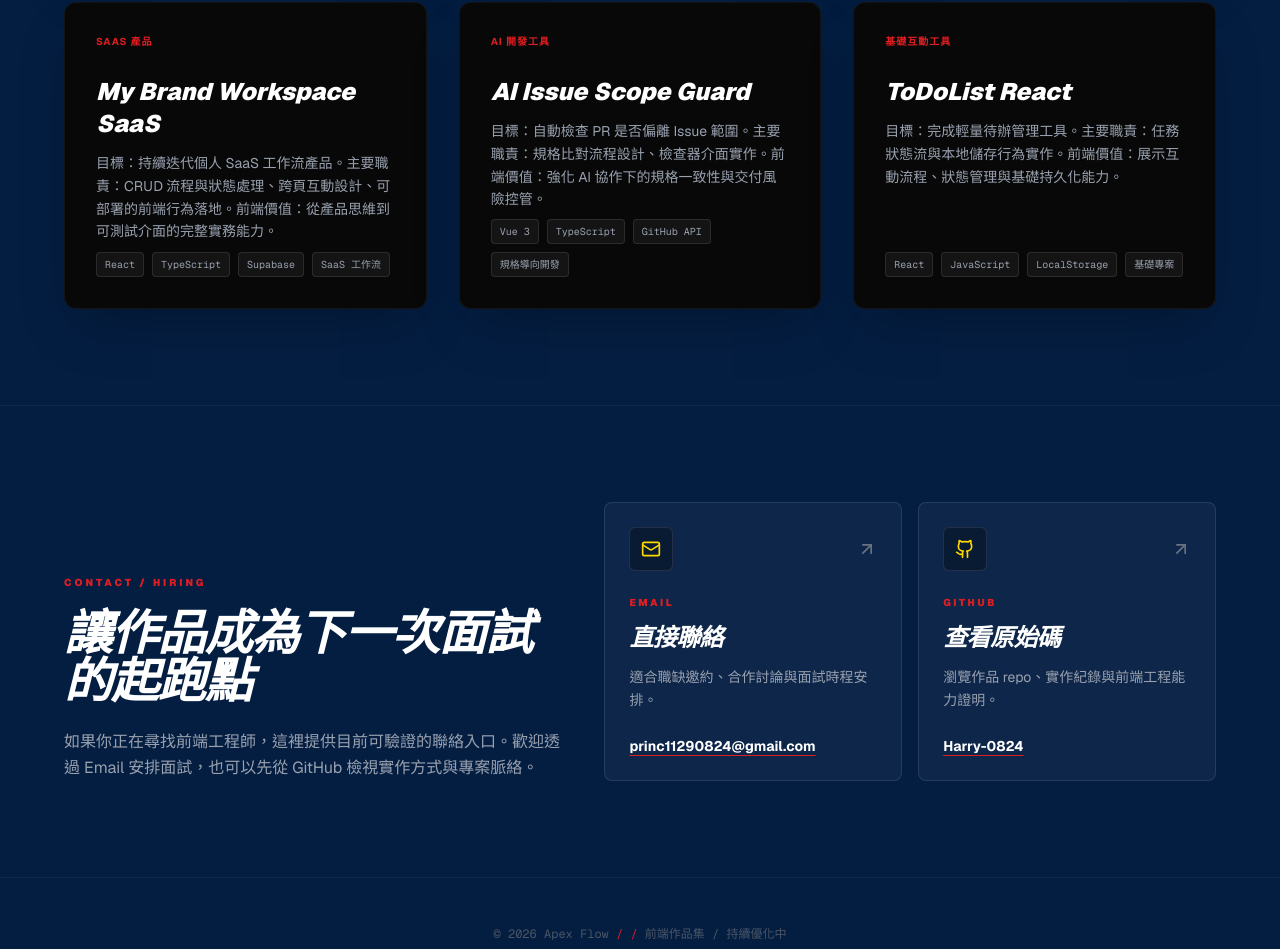
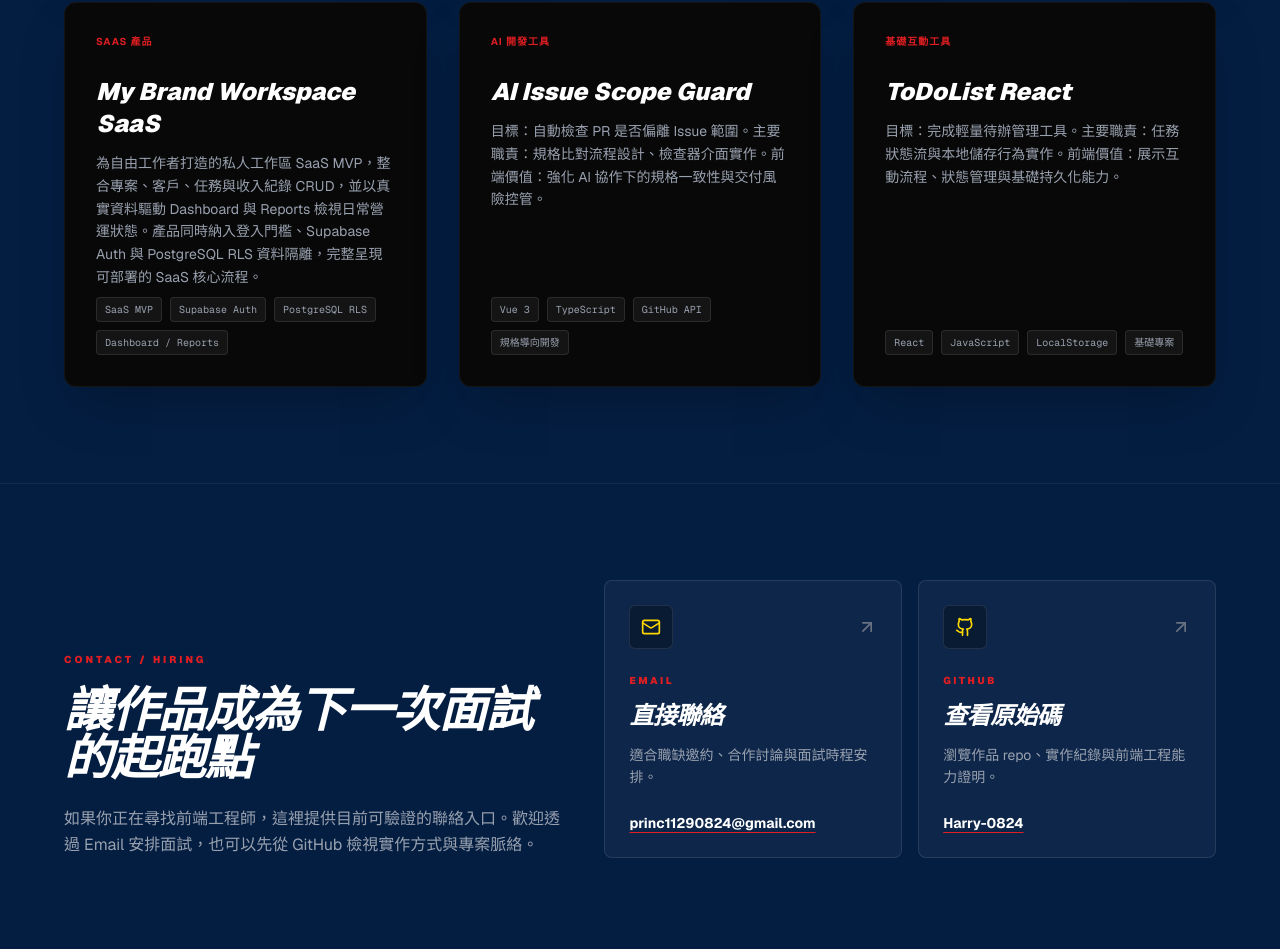
Before and after one commit to Harry-0824/red-bull-portfolio, a Next.js app: page / in a window 1280 px wide. Shown: the part 4162-5111 px from the top of the page. Built offline with nearby package versions, Linux system fonts and the light colour scheme.

Commit message:
Enhance My Brand Workspace case study copy

```diff
--- a/src/data/projects.ts
+++ b/src/data/projects.ts
@@ -86,8 +86,9 @@ export const projects: Project[] = [
     title: "My Brand Workspace SaaS",
     category: "SaaS 產品",
     description:
-      "目標：持續迭代個人 SaaS 工作流產品。主要職責：CRUD 流程與狀態處理、跨頁互動設計、可部署的前端行為落地。前端價值：從產品思維到可測試介面的完整實務能力。",
-    objective: "展示長期維運型 SaaS 專案中的前端主導與迭代能力。",
+      "為自由工作者打造的私人工作區 SaaS MVP，整合專案、客戶、任務與收入紀錄 CRUD，並以真實資料驅動 Dashboard 與 Reports 檢視日常營運狀態。產品同時納入登入門檻、Supabase Auth 與 PostgreSQL RLS 資料隔離，完整呈現可部署的 SaaS 核心流程。",
+    objective:
+      "強化作品集中的 SaaS case study 表達，呈現從使用者問題、權限控管到資料驅動介面的完整產品落地能力。",
     stack: [
       "React",
       "TypeScript",
@@ -99,16 +100,16 @@ export const projects: Project[] = [
       "Netlify",
     ],
     metrics: [
-      { label: "產品方向", value: "工作流 SaaS" },
-      { label: "資料層", value: "Supabase" },
-      { label: "驗證方式", value: "Vitest / Testing Library" },
+      { label: "核心流程", value: "Projects / Clients / Tasks / Income CRUD" },
+      { label: "權限與資料", value: "Supabase Auth / PostgreSQL RLS" },
+      { label: "品質與部署", value: "Vitest / Testing Library / Netlify" },
     ],
     image: "/projects/My-Brand-Workspace.png",
     links: {
       live: "https://harry-brand-workspace.netlify.app/",
       github: "https://github.com/Harry-0824/my-brand-workspace",
     },
-    tags: ["React", "TypeScript", "Supabase", "SaaS 工作流"],
+    tags: ["SaaS MVP", "Supabase Auth", "PostgreSQL RLS", "Dashboard / Reports"],
   },
   {
     title: "AI Issue Scope Guard",
```
